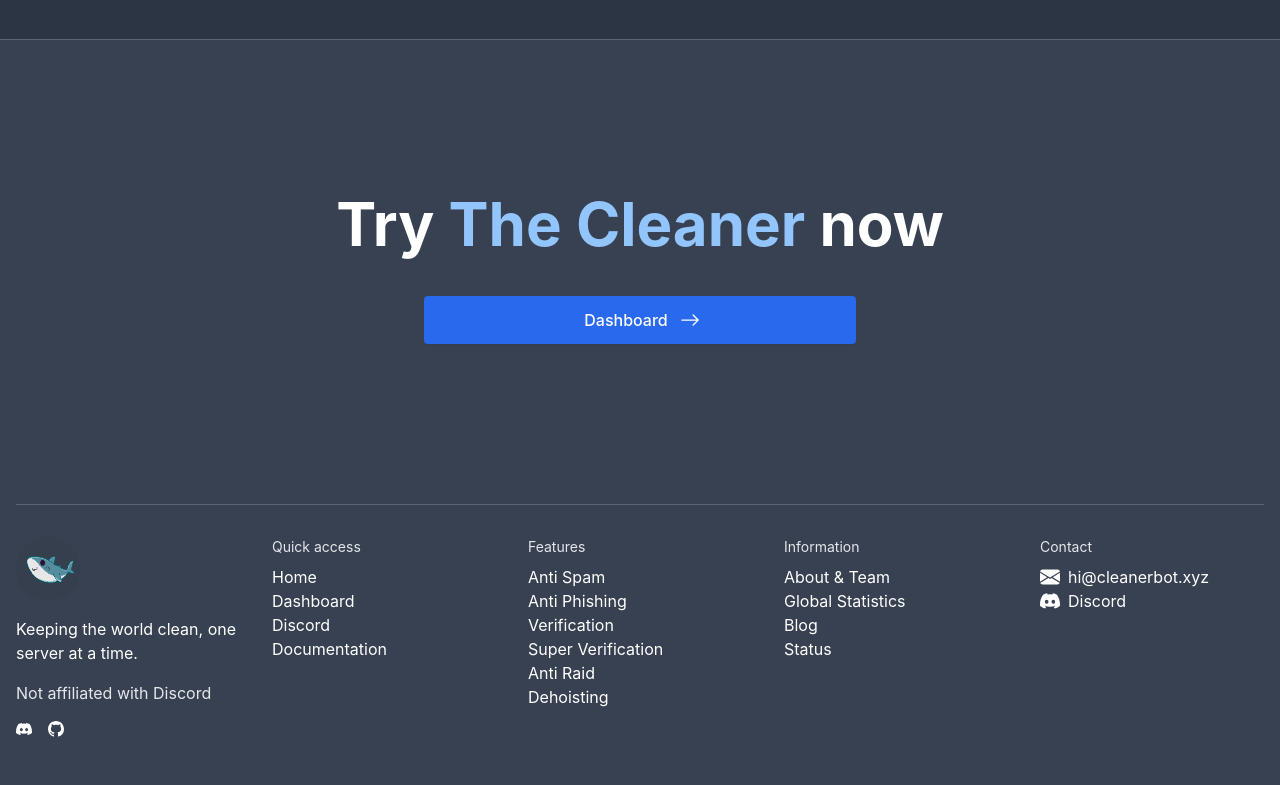
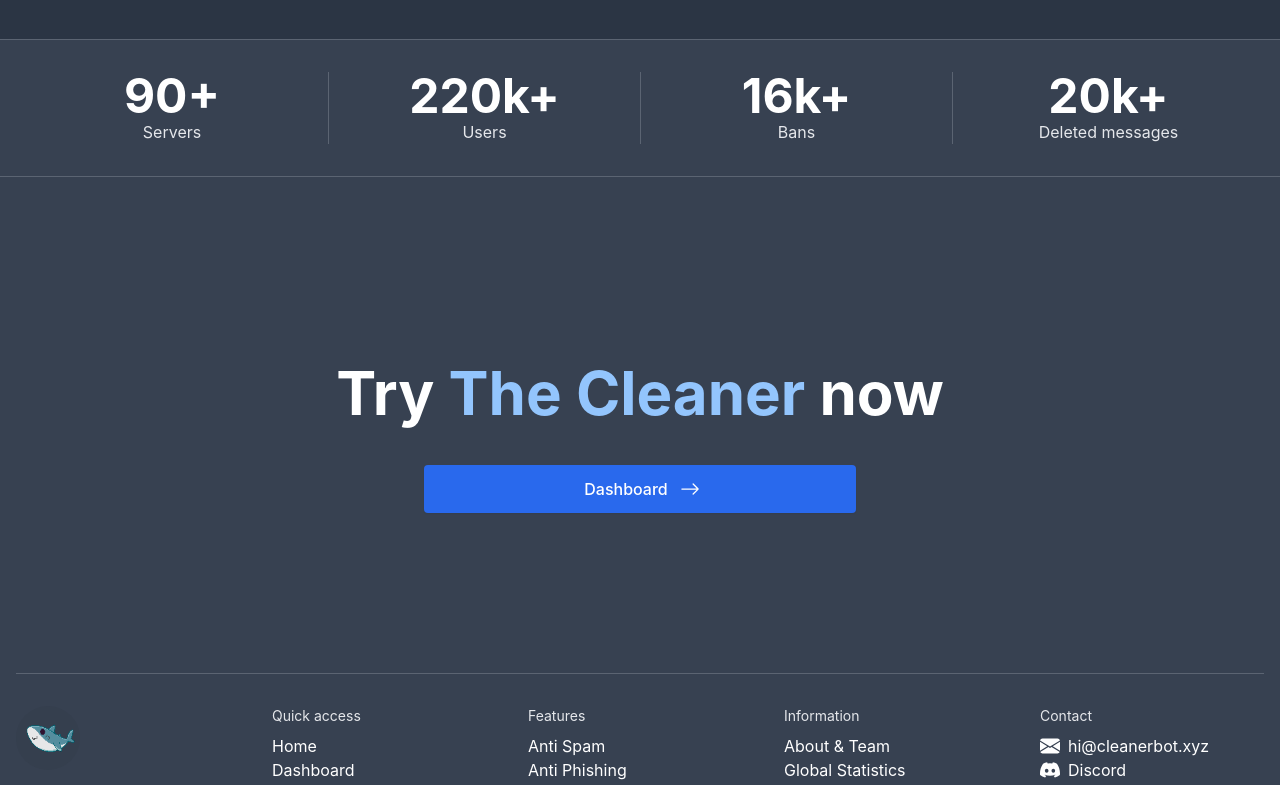
Before and after one commit to cleaner-bot/website, a Next.js app: page / in a window 1280 px wide. Shown: the part 880-1665 px from the top of the page. Built offline with nearby package versions, Linux system fonts and the light colour scheme.

Commit message:
add stats

```diff
--- /dev/null
+++ b/lib/data.js
@@ -0,0 +1,7 @@
+
+export default {
+    guilds: 90,
+    users: 220_000,
+    bans: 16_000,
+    messages: 20_000,
+}
--- /dev/null
+++ b/lib/si.js
@@ -0,0 +1,15 @@
+const SI_PREFIXES_CENTER_INDEX = 8;
+
+const siPrefixes = [
+  'y', 'z', 'a', 'f', 'p', 'n', 'μ', 'm', '', 'k', 'M', 'G', 'T', 'P', 'E', 'Z', 'Y'
+];
+
+export function getSiPrefixedNumber(number) {
+    if (number === 0) return number.toString();
+    const base = Math.floor(Math.log10(Math.abs(number)));
+    const siBase = (base < 0 ? Math.ceil : Math.floor)(base / 3);
+    if (siBase === 0) return number.toString();
+    const baseNumber = parseFloat((number / Math.pow(10, siBase * 3)).toFixed(2));
+    const prefix = siPrefixes[siBase + SI_PREFIXES_CENTER_INDEX];
+    return `${baseNumber}${prefix}`;
+  }
--- a/pages/index.jsx
+++ b/pages/index.jsx
@@ -9,6 +9,8 @@ import { InternalLink, ExternalLink } from "@/components/buttons.jsx";
 import Header from "@/components/header.jsx";
 import Footer from "@/components/footer.jsx";
 import { Features, ReducedFeatures } from "@/components/features.jsx";
+import data from "@/lib/data";
+import { getSiPrefixedNumber } from "@/lib/si";
 
 
 export default function Home() {
@@ -30,8 +32,12 @@ export default function Home() {
                     <FeatureSection />
                 </div>
             </div>
-            <CTA />
             <div className="--container">
+                <StatsSection />
+            </div>
+            <div className="pb-8 border-t border-gray-550" />
+            <div className="--container">
+                <CTASection />
                 <div className="pb-8 border-t border-gray-550" />
                 <Footer />
             </div>
@@ -97,7 +103,31 @@ function FeatureSection() {
     );
 }
 
-function CTA() {
+function StatsSection() {
+    return (
+        <div className="grid py-8 gap-y-4 md:divide-x sm:grid-cols-2 md:grid-cols-4 divide-gray-550" data-aos="fade-up">
+            <Stat name="Servers" count={data.guilds} />
+            <Stat name="Users" count={data.users} />
+            <Stat name="Bans" count={data.bans} />
+            <Stat name="Deleted messages" count={data.messages} />
+        </div>
+    )
+}
+
+function Stat({ name, count }) {
+    return (
+        <div className="flex flex-col items-center justify-center">
+            <span className="text-5xl font-bold">
+                {getSiPrefixedNumber(count)}+
+            </span>
+            <span className="text-gray-200">
+                {name}
+            </span>
+        </div>
+    )
+}
+
+function CTASection() {
     return (
         <div className="my-40 --container" data-aos="fade-up">
             <h2 className="text-6xl font-bold leading-[3rem] text-center max-w-[30rem] lg:max-w-none mx-auto">
```
